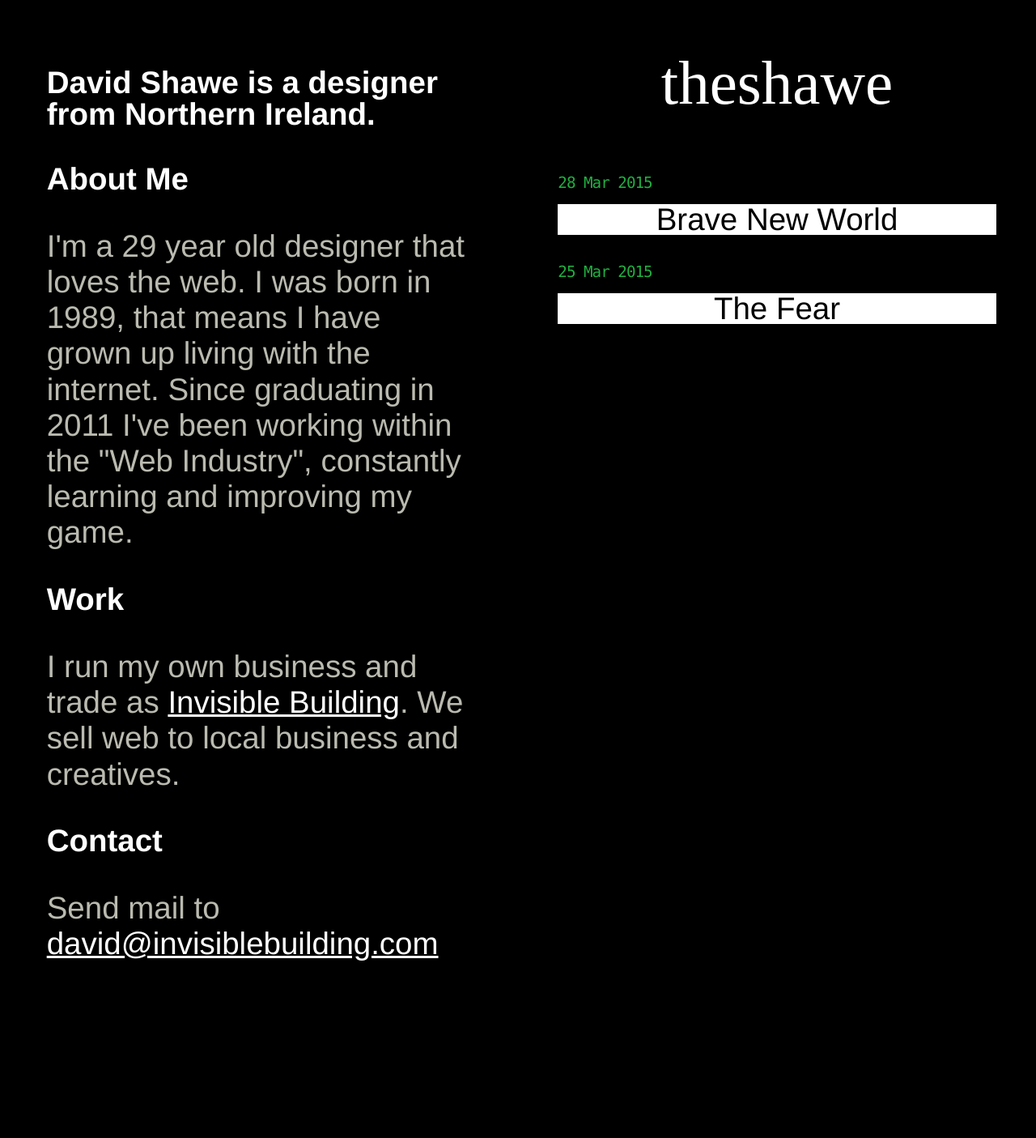
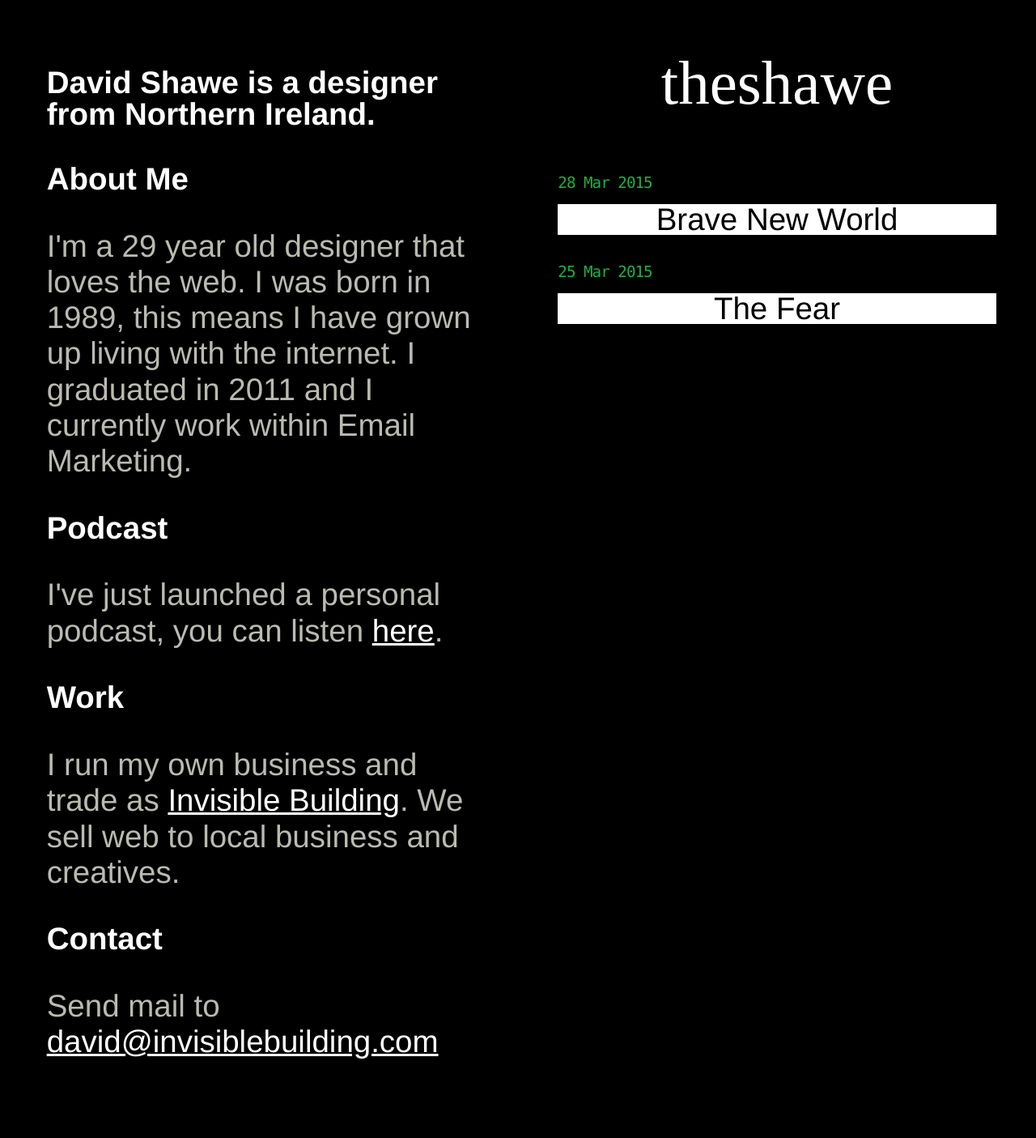
Before and after one commit to theshawe/the-shawe, a Jekyll site: the page built from index.html, in a window 1280 px wide. Shown: the whole page at 81% size. Built offline with Jekyll 4.4.1, drawn with Linux system fonts in a browser that asks for light colours; nearby versions of some CDN libraries; library files that are not in the unit come from our copies; Markdown is read by kramdown in place of the engine named in the settings; before the commit the page ends 1284 px from its top, so only the background shows below that.

Commit message:
swapped text spacing

```diff
--- a/_includes/about.html
+++ b/_includes/about.html
@@ -6,7 +6,10 @@
 </header>
 <article class="content">
 <h2>About Me</h2>
-<p>I'm a 29 year old designer that loves the web. I was born in 1989, that means I have grown up living with the internet. Since graduating in 2011 I've been working within the "Web Industry", constantly learning and improving my game.</p>
+<p>I'm a 29 year old designer that loves the web. I was born in 1989, this means I have grown up living with the internet. I graduated in 2011 and I currently work within Email Marketing.</p>
+
+<h2>Podcast</h2>
+<p>I've just launched a personal podcast, you can listen <a href="http://shawe.co/podcast">here</a>.</p>
 
 <h2>Work</h2>
 <p>I run my own business and trade as <a href="http://invisiblebuilding.com">Invisible Building</a>. We sell web to local business and creatives.</p>
--- a/_layouts/podcast.html
+++ b/_layouts/podcast.html
@@ -27,6 +27,7 @@
 {{ content }}
 
 
+
 </div>
 
 </body>
```
Also changed, not shown: podcast/index.html (+6 -7 lines), 2 other files.
